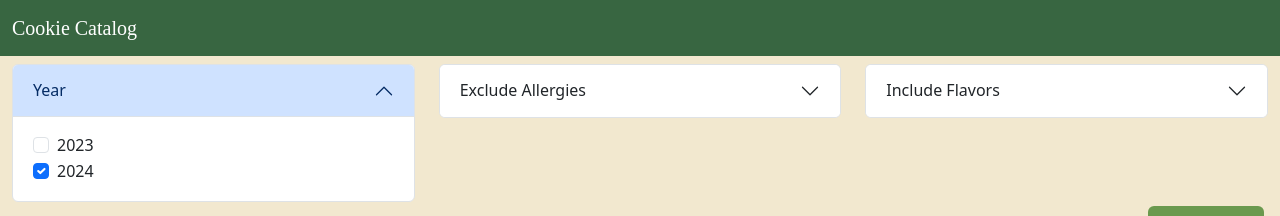
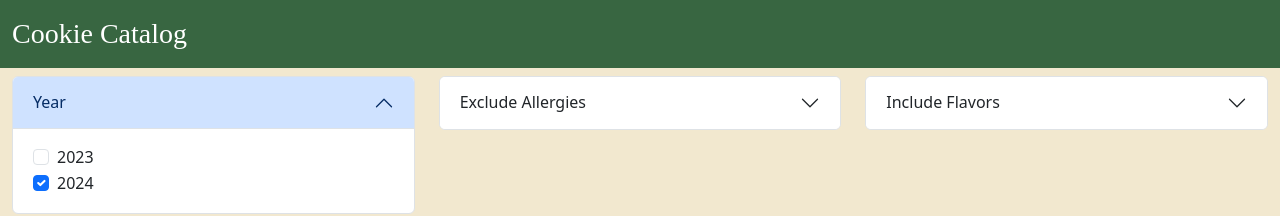
Before and after one commit to ginathegenius/cookie-site-3.0, a React (Vite) app: page / in a window 1280 px wide. Shown: the top 216 px of the page. Built offline with nearby package versions, Linux system fonts and the light colour scheme; a web font is replaced by a local one.

Commit message:
fontsize navbar

```diff
--- a/src/App.css
+++ b/src/App.css
@@ -3,7 +3,9 @@ nav.navbar-dark.bg-dark.custom-navbar {
   /* font-family: "WonderfulChristmas"; */
   font-family: "LastChristmas";
   /* font-family: "ChristmasTreeLights"; */
-  font-size: 32px;
+}
+a.navbar-brand {
+  font-size: 28px;
 }
 .App {
   background-color: #f2e8cf;
```
